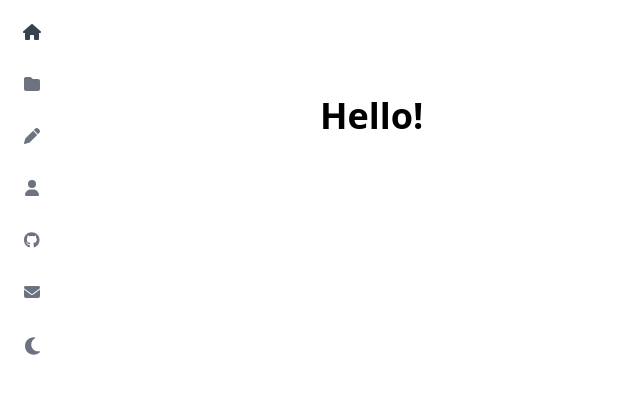
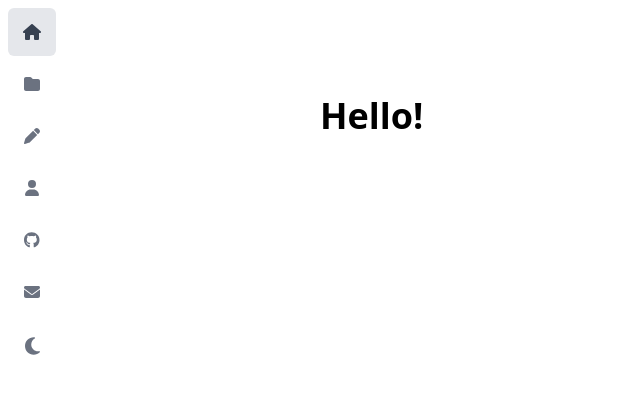
Before and after one commit to MiniCube11/website, a Next.js app: page / in a window 1280 px wide. Shown: the top 394 px of the page, without its empty margins (0-640 px from the left). Built offline with nearby package versions, Linux system fonts and the light colour scheme.

Commit message:
Update sidebar hover effects

```diff
--- a/components/Sidebar/DarkModeIcon.tsx
+++ b/components/Sidebar/DarkModeIcon.tsx
@@ -21,7 +21,7 @@ const DarkModeIcon = () => {
         >
             <FontAwesomeIcon icon={faMoon} />
             {hovered &&
-                <span className="absolute ml-7 text-gray-800 text-base dark:text-white">
+                <span className="absolute ml-7 text-gray-800 text-base dark:text-gray-300">
                     {theme == "light" ? "Dark" : "Light"}
                 </span>
             }
--- a/components/Sidebar/SidebarLink.tsx
+++ b/components/Sidebar/SidebarLink.tsx
@@ -40,13 +40,13 @@ const SidebarLink = ({ slug = "", externalLink = "" }) => {
             break;
     }
 
-    let color = "hover:bg-gray-100";
+    let color = "hover:bg-gray-100 dark:hover:bg-gray-800";
     if (selected) color = "bg-gray-200 dark:bg-gray-700";
 
     return (
         <Link
             href={link}
-            className={"block p-3 w-12 h-12 mx-2 text-center rounded-md text-xl" + color}
+            className={"block p-3 w-12 h-12 mx-2 text-center rounded-md " + color}
             onMouseOver={() => setHovered(true)}
             onMouseOut={() => setHovered(false)}
         >
```
